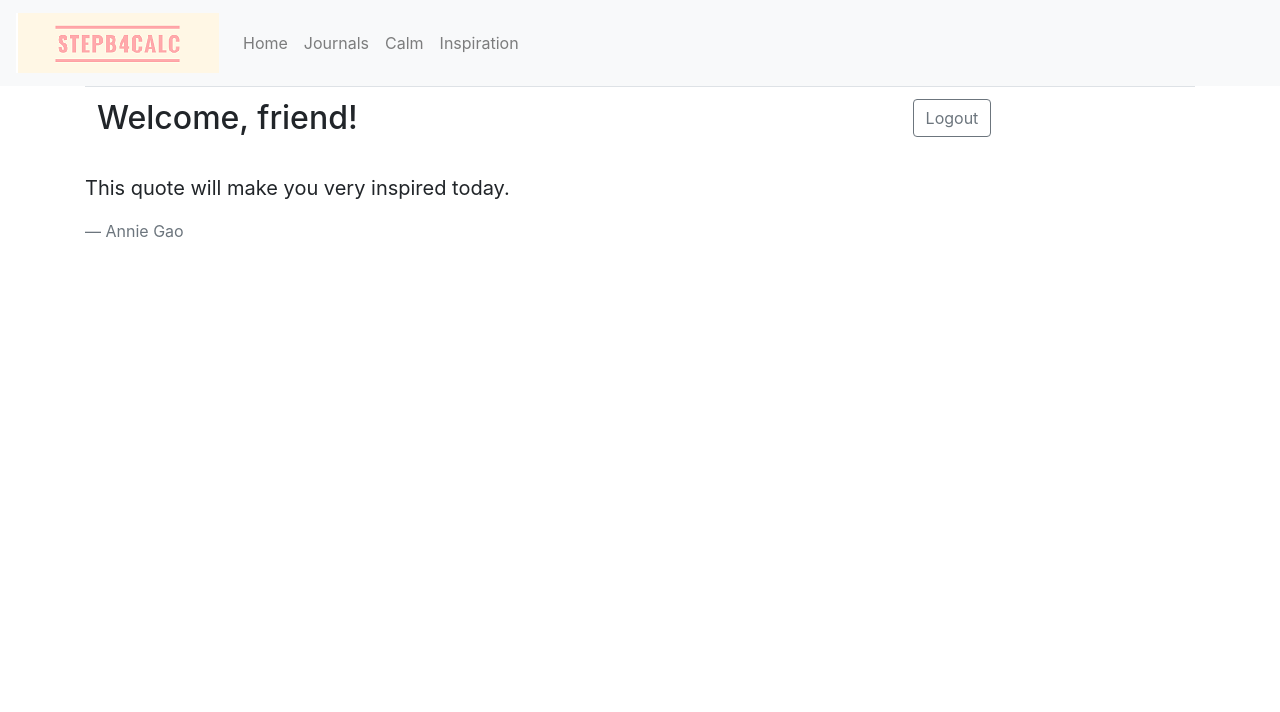
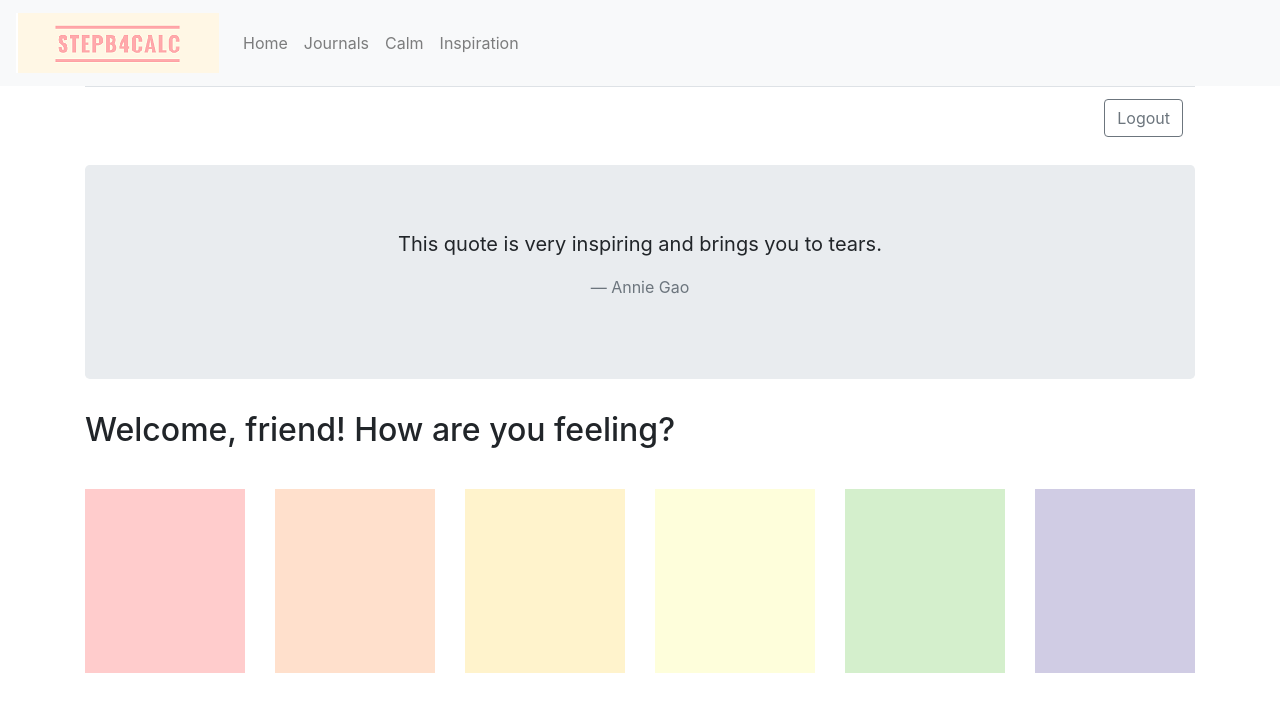
Before and after one commit to achuthanmukundan00/deltaHacks2020-StepBeforeCalc, an Angular app in the folder deltaMH/: page /home in a window 1280 px wide. Shown: the top 712 px of the page. Built offline with nearby package versions, Linux system fonts and the light colour scheme.

Commit message:
home page after log in

```diff
--- a/deltaMH/src/app/pages/home/home.component.html
+++ b/deltaMH/src/app/pages/home/home.component.html
@@ -1,16 +1,41 @@
+<script>
+  function myFunction(){
+    document.getElementById("btn1").style.display="none";
+  }
+</script>
+
 <div class="container">
   <div class="table-responsive-sm">
     <table class="table table-hover">
       <tr>
-        <td><h2 class="d-inline-block">Welcome, friend!</h2></td>
-        <td><button class="btn btn-outline-secondary pull-right">Logout</button></td>
+        <td><div class="text-right"><button class="btn btn-outline-secondary pull-right">Logout</button></div></td>
       </tr>
     </table>
   </div>
 </div>
+
+<div class="container text-center">
+  <div class="jumbotron">
+    <blockquote class="blockquote text-center">
+      <p>This quote is very inspiring and brings you to tears. </p>
+      <footer class="blockquote-footer">Annie Gao</footer>
+    </blockquote>
+  </div>
+</div>
+
+<div class="container" style="margin-bottom: 5vh;">
+  <h2>Welcome, friend! How are you feeling?</h2>
+</div>
+
 <div class="container">
-  <blockquote class="blockquote">
-    <p>This quote will make you very inspired today. </p>
-    <footer class="blockquote-footer">Annie Gao</footer>
-  </blockquote>
+
+  <div class="row" id="buttonbox" [hidden]="hide">
+    <div class="col"><button (click)=hideDiv0() class="btnfade" style="background-color: #ff0000;"></button></div>
+    <div class="col"><button (click)=hideDiv1() class="btnfade" style="background-color: #ff6600;"></button></div>
+    <div class="col"><button (click)=hideDiv2() class="btnfade" style="background-color: #ffc400;"></button></div>
+    <div class="col"><button (click)=hideDiv3() class="btnfade" style="background-color: #f7fa4b;"></button></div>
+    <div class="col"><button (click)=hideDiv4() class="btnfade" style="background-color: #2cb103;"></button></div>
+    <div class="col"><button (click)=hideDiv5() class="btnfade" style="background-color: #15037a;"></button></div>
+  </div>
+  <div class="jumbotron text-center" [hidden]="!hide"><h2>{{ display_message }}</h2></div>
 </div>
--- a/deltaMH/src/app/pages/home/home.component.scss
+++ b/deltaMH/src/app/pages/home/home.component.scss
@@ -0,0 +1,13 @@
+.btnfade {
+    border: none;
+    color: white;
+    text-align: center;
+    height: 23vh;
+    width: 100%;
+    padding-left: -1vw;
+    padding-right: -1vw;
+    opacity: 0.2;
+    transition: 1.5s;
+  }
+
+  .btnfade:hover {opacity: 0.9}
--- a/deltaMH/src/app/pages/home/home.component.ts
+++ b/deltaMH/src/app/pages/home/home.component.ts
@@ -3,13 +3,45 @@ import { Component, OnInit } from '@angular/core';
 @Component({
   selector: 'app-home',
   templateUrl: './home.component.html',
-  styleUrls: ['./home.component.scss']
+  styleUrls: ['./home.component.scss'],
 })
 export class HomeComponent implements OnInit {
-
+  hide = false;
+  display_message = "";
   constructor() { }
 
   ngOnInit() {
+    this.hide = false;
+  }
+
+  hideDiv0(){
+    this.hide = true;
+    this.display_message = "Take a deep breath. You can do this.";
+  }
+
+  hideDiv1(){
+    this.hide = true;
+    this.display_message = "Relax. You have it in the bag. Don't stress yourself out.";
+  }
+
+  hideDiv2(message){
+    this.hide = true;
+    this.display_message = "Almost there! Don't give up!";
+  }
+
+  hideDiv3(message){
+    this.hide = true;
+    this.display_message = "It's awesome to see you happy like this!";
+  }
+
+  hideDiv4(message){
+    this.hide = true;
+    this.display_message = "Come on! Do some jumping jacks! You'll feel the fun after.";
+  }
+
+  hideDiv5(message){
+    this.hide = true;
+    this.display_message = "Go get something delicious! You deserve it.";
   }
 
 }
```
